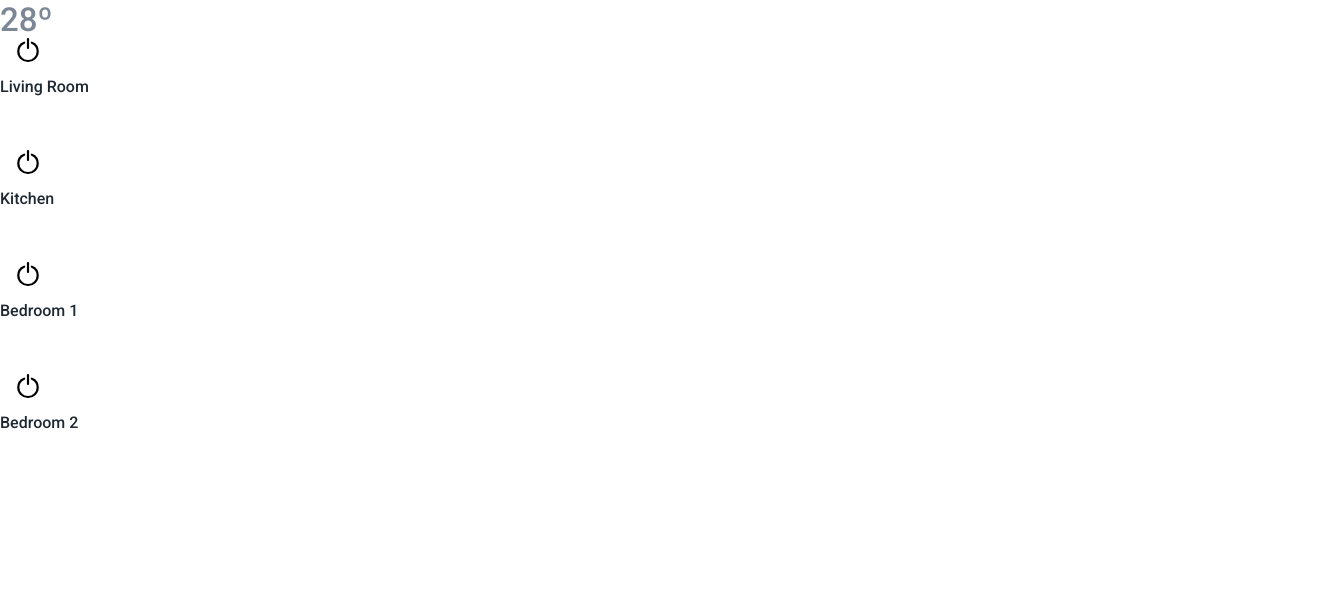
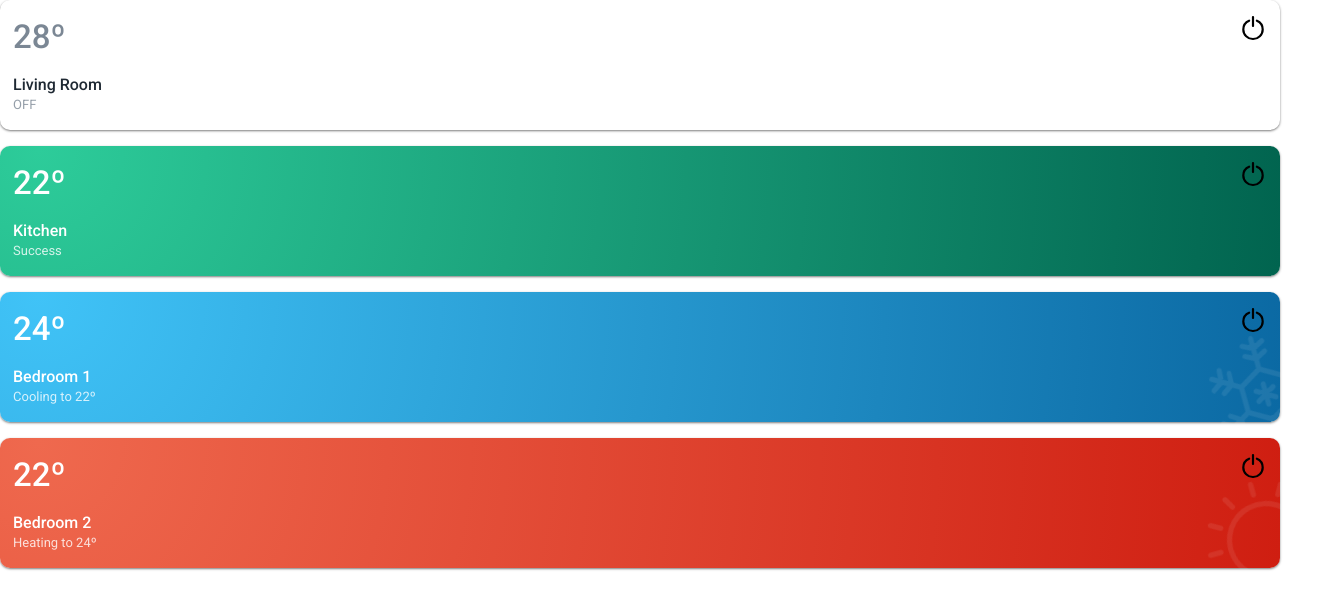
Before and after one commit to JCMiriam/airzone__tech-test, a React (Vite) app: page / in a window 1280 px wide. Shown: the top 608 px of the page, 1340 px wide, since content can reach past the window. Built offline with nearby package versions, Linux system fonts and the light colour scheme.

Commit message:
feat(zone-button): update and style zone button

```diff
--- /dev/null
+++ b/src/components/ZoneButton/ZoneButton.module.scss
@@ -0,0 +1,58 @@
+@use '@/styles/variables' as *;
+@use '@/styles/colors' as *;
+
+@keyframes slowSpin {
+    from {
+        transform: rotate(0deg);
+    }
+    to {
+        transform: rotate(360deg);
+    }
+}
+
+.zoneButton {
+    position: relative;
+    height: 130px;
+    padding: 17px 13px;
+    border-radius: $base-border-radius;
+    box-shadow: $primary-box-shadow;
+    display: flex;
+    flex-direction: column;
+    justify-content: space-between;
+
+    &--off {
+        background: var(--white);
+
+        .zoneButton__powerButton {
+            opacity: 0.75;
+        }
+    }
+
+    &--success {
+        background: var(--success-gradient);
+    }
+
+    &--cooling {
+        background: var(--cooling-gradient);
+    }
+
+    &--heating {
+        background: var(--heating-gradient);
+    }
+
+    .zoneButton__topSection {
+        display: flex;
+        justify-content: space-between;
+        align-items: center;
+    }
+
+    .zoneButton__backgroundIcon {
+        opacity: $opacity-08;
+        color: var(--white);
+        position: absolute;
+        bottom: -32px;
+        right: -46px;
+        animation: slowSpin 12s linear infinite;
+        pointer-events: none;
+    }
+}
--- a/src/components/ZoneButton/ZoneButton.tsx
+++ b/src/components/ZoneButton/ZoneButton.tsx
@@ -4,6 +4,11 @@ import type { ZoneButtonProps } from './ZoneButton.types';
 import { ZoneName } from '@/components/ZoneName/ZoneName';
 import { TemperatureDisplay } from '@/components/TemperatureDisplay/TemperatureDisplay';
 import { PowerButton } from '@/components/PowerButton/PowerButton';
+import { ZoneStatus } from '@/components/ZoneStatus/ZoneStatus';
+import { Icon } from '@/ui/components/IconComponent/Icon';
+import { useZoneStatus } from '@/components/ZoneStatus/useZoneStatus';
+
+import styles from './ZoneButton.module.scss';
 
 export const ZoneButton: React.FC<ZoneButtonProps> = ({
     zoneName,
@@ -13,12 +18,16 @@ export const ZoneButton: React.FC<ZoneButtonProps> = ({
     onToggle,
     onClick
 }) => {
+    const zoneStatus = useZoneStatus(isOn, currentTemperature, targetTemperature ?? currentTemperature);
+
     const handleKeyDown = (event: React.KeyboardEvent<HTMLDivElement>) => {
         if (event.key === 'Enter' || event.key === ' ') {
-            event.preventDefault();
-            onClick?.();
+        event.preventDefault();
+        onClick?.();
         }
     };
+
+    const statusClass = styles[`zoneButton--${zoneStatus}`];
 
     return (
         <div
@@ -27,12 +36,23 @@ export const ZoneButton: React.FC<ZoneButtonProps> = ({
             onClick={onClick}
             onKeyDown={handleKeyDown}
             data-testid="zone-button"
-        >
-            <div>
+            className={`${styles.zoneButton} ${statusClass}`}
+            >
+            {(zoneStatus === 'heating' || zoneStatus === 'cooling') && (
+                <div className={styles.zoneButton__backgroundIcon} aria-hidden="true">
+                    <Icon
+                        name={zoneStatus === 'heating' ? 'heat' : 'cool'}
+                        width={120}
+                        height={120}
+                        className={styles[`icon--${zoneStatus}`]}
+                    />
+                </div>
+            )}
+
+            <div className={styles.zoneButton__topSection}>
                 <TemperatureDisplay
+                    currentTemperature={currentTemperature}
                     isOn={isOn}
-                    currentTemperature={currentTemperature}
-                    targetTemperature={targetTemperature}
                 />
                 <PowerButton
                     isOn={isOn}
@@ -43,7 +63,14 @@ export const ZoneButton: React.FC<ZoneButtonProps> = ({
                     aria-label={isOn ? 'Turn off' : 'Turn on'}
                 />
             </div>
-            <ZoneName name={zoneName} />
+            <div className={styles.zoneButton__bottomSection}>
+                <ZoneName name={zoneName} isOn={isOn} />
+                <ZoneStatus
+                    status={zoneStatus}
+                    targetTemperature={targetTemperature}
+                    isOn={isOn}
+                />
+            </div>
         </div>
     );
 };
```
